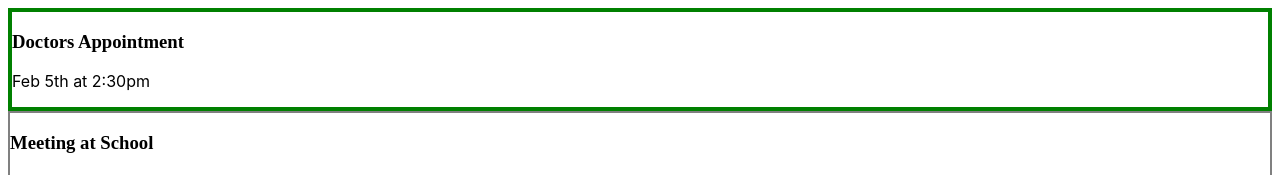
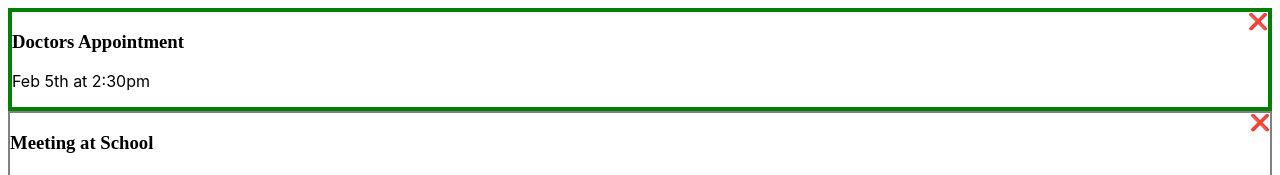
Before and after one commit to Neelotpal/react-todo-js, a React (Create React App) app: page / in a window 1280 px wide. Shown: the top 175 px of the page. Built offline with nearby package versions, Linux system fonts and the light colour scheme.

Commit message:
added delete task

```diff
--- a/src/App.js
+++ b/src/App.js
@@ -15,9 +15,21 @@ export default function App() {
     );
   };
 
+  //delete task
+  const onDelete = (id) => {
+    const response = confirm('Are you sure you want to delete the task ?');
+    if (response) {
+      setTasks(tasks.filter((task) => task.id !== id));
+    }
+  };
+
   return (
     <div>
-      <Tasks tasks={tasks} toggleReminder={toggleReminder}/>
+      <Tasks
+        tasks={tasks}
+        toggleReminder={toggleReminder}
+        onDelete={onDelete}
+      />
     </div>
   );
 }
--- a/src/components/Task.js
+++ b/src/components/Task.js
@@ -1,11 +1,17 @@
 import React from 'react';
 
-const Task = ({ task, toggleReminder }) => {
+const Task = ({ task, toggleReminder, onDelete }) => {
   return (
     <div
       className={`task ${task.reminder && 'reminder'}`}
       onDoubleClick={(e) => toggleReminder(task.id)}
     >
+      <section
+        style={{ float: 'right', cursor: 'pointer' }}
+        onClick={(e) => onDelete(task.id)}
+      >
+        ❌
+      </section>
       <h3> {task.text} </h3>
       <p> {task.day} </p>
     </div>
--- a/src/components/Tasks.js
+++ b/src/components/Tasks.js
@@ -1,11 +1,16 @@
 import React from 'react';
 import Task from './Task';
 
-const Tasks = ({ tasks, toggleReminder }) => {
+const Tasks = ({ tasks, toggleReminder, onDelete }) => {
   return (
     <div>
       {tasks.map((task) => (
-        <Task key={task.id} task={task} toggleReminder={toggleReminder} />
+        <Task
+          key={task.id}
+          task={task}
+          toggleReminder={toggleReminder}
+          onDelete={onDelete}
+        />
       ))}
     </div>
   );
```
